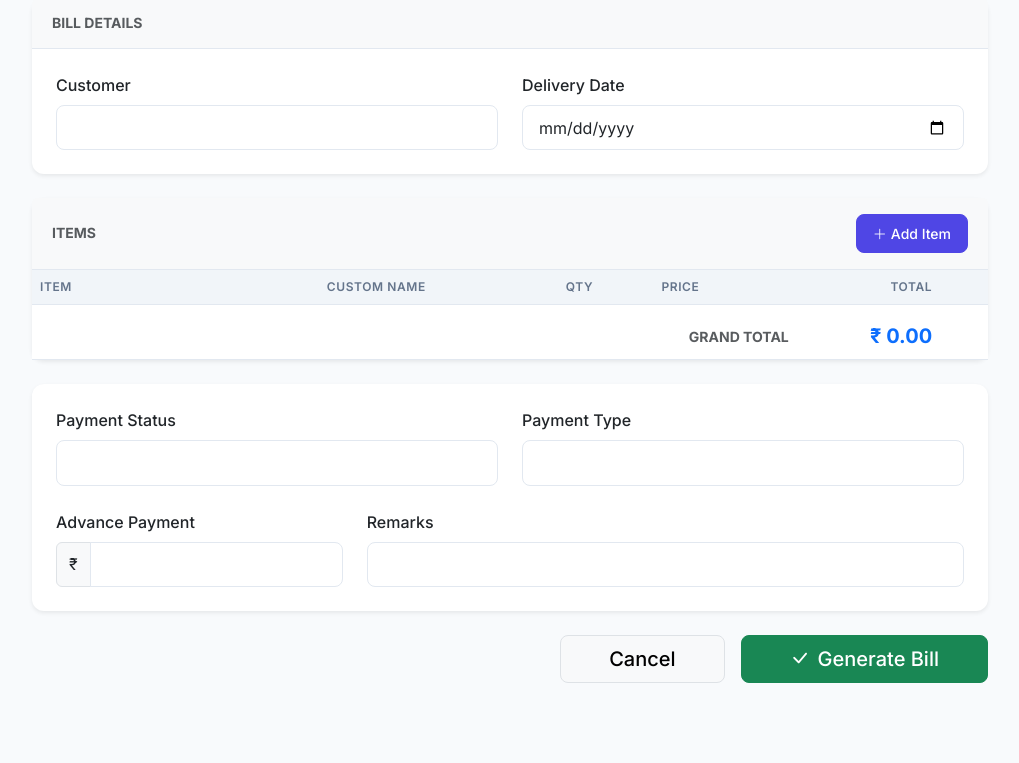
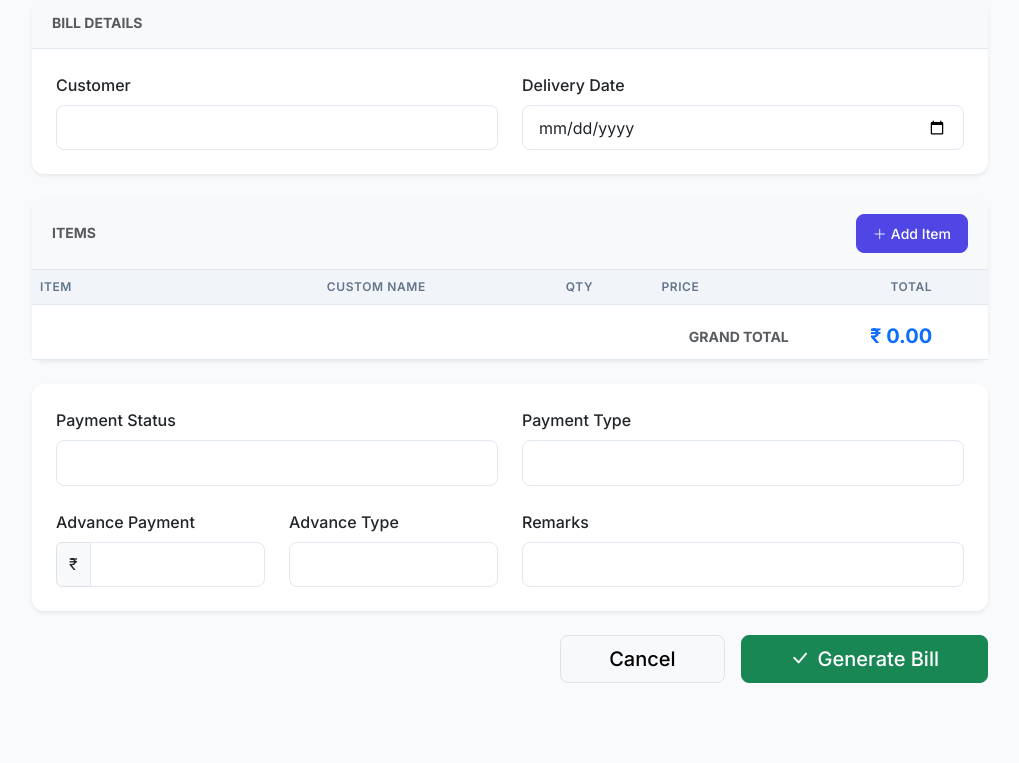
Before and after one commit to 24pds001/Give-life-erp, a Django app: template core/templates/core/bill_form_outer.html in a window 1280 px wide. Shown: the part 123-886 px from the top of the page, without its empty margins (260-1279 px from the left). Run offline with Django 4.2, Linux system fonts and the light colour scheme; the template is opened without the code that fills it: most values are stand-ins (such as "Sample title", 1, 10 or a date in 2020); form fields are guessed from the names that the template uses.

Commit message:
inner and outer bill updated

```diff
--- a/core/forms.py
+++ b/core/forms.py
@@ -34,12 +34,13 @@ class ItemForm(forms.ModelForm):
 class BillForm(forms.ModelForm):
     class Meta:
         model = Bill
-        fields = ['customer', 'outlet_name', 'payment_type', 'advance_payment', 'payment_status', 'remarks', 'delivery_date', 'student_employees']
+        fields = ['customer', 'outlet_name', 'payment_type', 'advance_payment', 'advance_payment_type', 'payment_status', 'remarks', 'delivery_date', 'student_employees']
         widgets = {
             'customer': forms.Select(attrs={'class': 'form-select'}),
             'outlet_name': forms.Select(attrs={'class': 'form-select'}),
             'payment_type': forms.Select(attrs={'class': 'form-select'}),
             'advance_payment': forms.NumberInput(attrs={'class': 'form-control'}),
+            'advance_payment_type': forms.Select(attrs={'class': 'form-select'}),
             'payment_status': forms.Select(attrs={'class': 'form-select'}),
             'remarks': forms.Textarea(attrs={'class': 'form-control', 'rows': 2}),
             'delivery_date': forms.DateInput(attrs={'class': 'form-control', 'type': 'date'}),
--- a/core/models.py
+++ b/core/models.py
@@ -127,12 +127,17 @@ class Bill(models.Model):
 
     payment_type = models.CharField(max_length=20, choices=PAYMENT_TYPE_CHOICES, default='CASH')
     advance_payment = models.DecimalField(max_digits=10, decimal_places=2, default=0.00)
+    advance_payment_type = models.CharField(max_length=20, choices=PAYMENT_TYPE_CHOICES, null=True, blank=True)
     payment_status = models.CharField(max_length=10, choices=PAYMENT_STATUS, default='PENDING')
     remarks = models.TextField(blank=True)
     total_amount = models.DecimalField(max_digits=10, decimal_places=2, default=0.00)
     delivery_date = models.DateField(null=True, blank=True)
 
     student_employees = models.ManyToManyField(User, related_name='assisted_bills', blank=True, limit_choices_to={'role': 'STUDENT'})
+
+    @property
+    def balance_due(self):
+        return self.total_amount - self.advance_payment
 
     def save(self, *args, **kwargs):
         if not self.invoice_number:
--- a/core/templates/core/bill_form_outer.html
+++ b/core/templates/core/bill_form_outer.html
@@ -161,7 +161,7 @@
                             <div class="text-danger small">{{ form.payment_type.errors|striptags }}</div>
                         {% endif %}
                     </div>
-                    <div class="col-md-4 field-advance">
+                    <div class="col-md-3 field-advance">
                         <label class="form-label fw-medium">Advance Payment</label>
                         <div class="input-group">
                             <span class="input-group-text bg-light">₹</span>
@@ -171,7 +171,14 @@
                             <div class="text-danger small">{{ form.advance_payment.errors|striptags }}</div>
                         {% endif %}
                     </div>
-                    <div class="col-md-8">
+                    <div class="col-md-3 field-advance-type">
+                        <label class="form-label fw-medium">Advance Type</label>
+                        {{ form.advance_payment_type }}
+                         {% if form.advance_payment_type.errors %}
+                            <div class="text-danger small">{{ form.advance_payment_type.errors|striptags }}</div>
+                        {% endif %}
+                    </div>
+                    <div class="col-md-6">
                         <label class="form-label fw-medium">Remarks</label>
                         {{ form.remarks }}
                          {% if form.remarks.errors %}
```
Also changed, not shown: core/templates/core/bill_print.html (+7 -5 lines), core/migrations/0008_bill_advance_payment_type.py (added).
